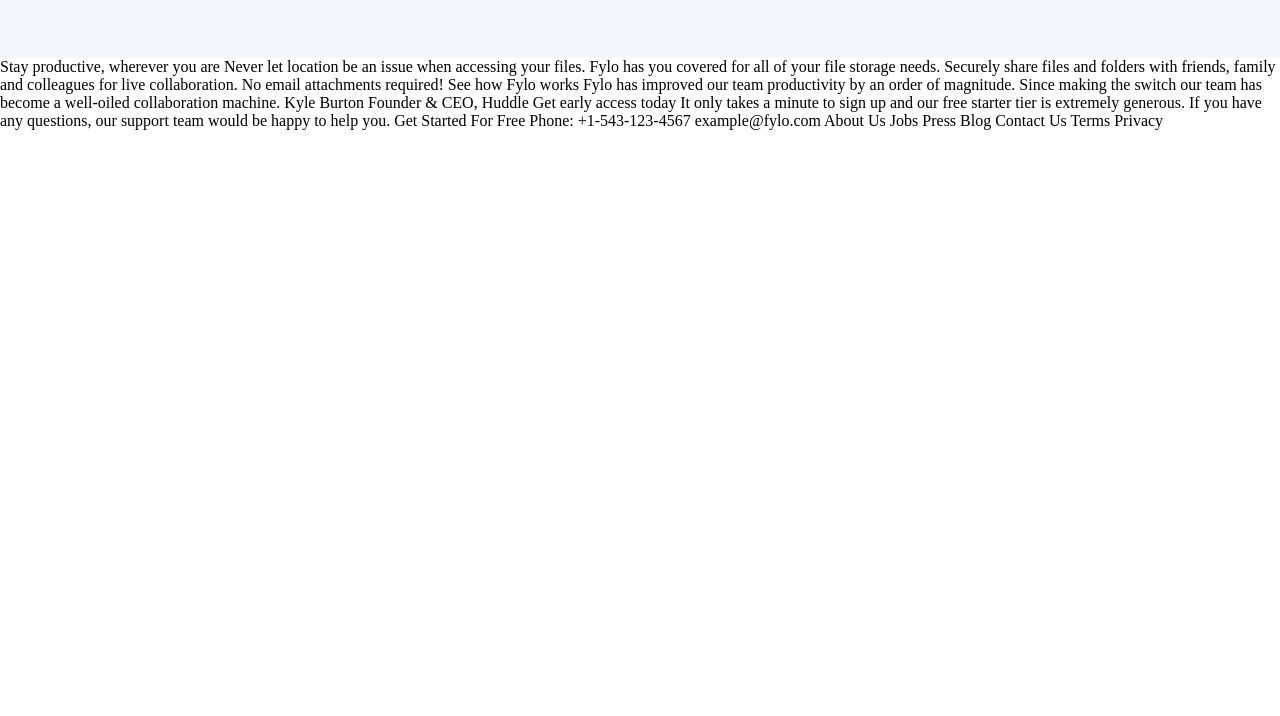
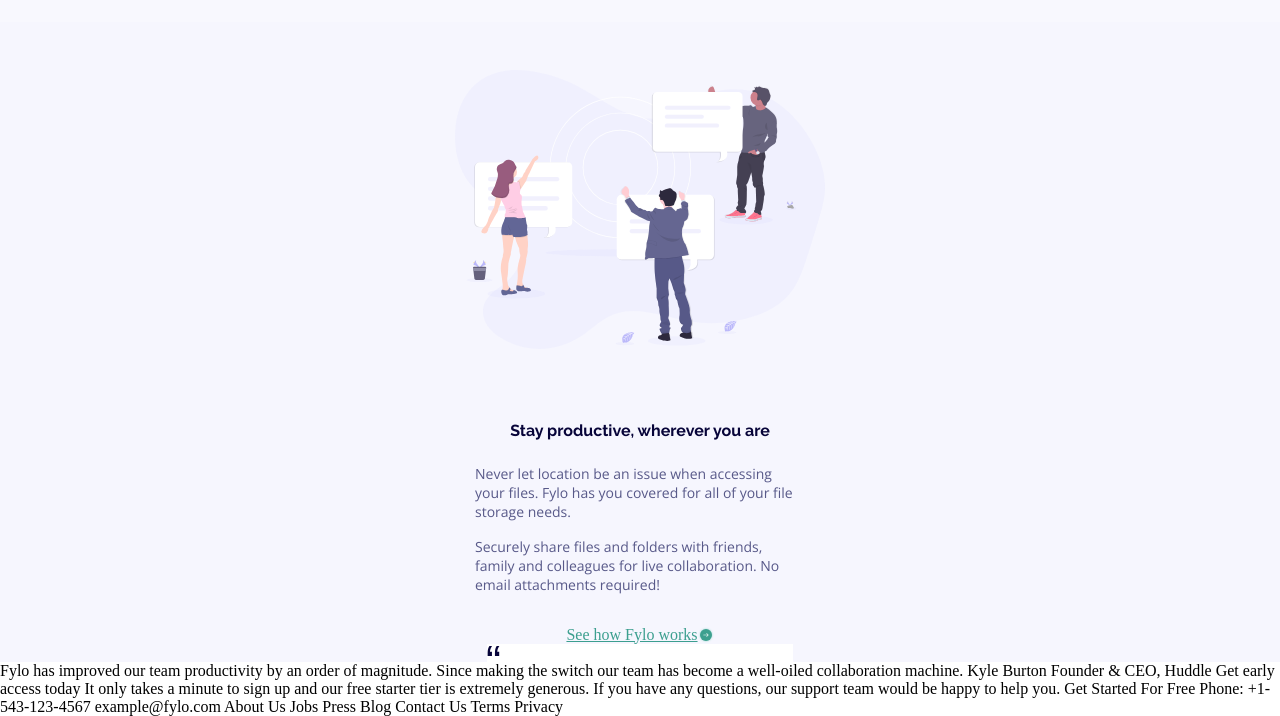
Before and after one commit to zyadfallatah/frontend-mentor-challenge-4, a plain HTML site: page index.html in a window 1280 px wide. Shown: the part 769-1485 px from the top of the page. Before the commit the page ends 899 px from the top, so only its background shows below. Drawn offline with nearby package versions, Linux system fonts and the light colour scheme.

Commit message:
Added { productive content } with out { box }

```diff
--- a/index.html
+++ b/index.html
@@ -77,21 +77,35 @@
     </div>
     <div class="overlay">
       <div class="container">
-
+        <div class="image">
+          <img src="images/illustration-2.svg" alt="hero-2">
+        </div>
+        <div class="content">
+          <h2 class="heading">Stay productive, wherever you are</h2>
+          <p class="first-para">
+            Never let location be an issue when accessing your files. Fylo has you
+            covered for all of your file storage needs.
+          </p>
+          <p class="second-para">
+            Securely share files and folders with friends, family and colleagues for
+            live collaboration. No email attachments required!
+          </p>
+          <a href="#" class="fylo-work">
+            See how Fylo works
+            <img src="images/icon-arrow.svg" alt="arrow">
+          </a>
+          <div class="box">
+            <img src="images/icon-quotes.svg" alt="quote">
+          </div>
+        </div>
       </div>
     </div>
   </section>
   <!-- End productive Section -->
 
-  Stay productive, wherever you are
 
-  Never let location be an issue when accessing your files. Fylo has you
-  covered for all of your file storage needs.
 
-  Securely share files and folders with friends, family and colleagues for
-  live collaboration. No email attachments required!
 
-  See how Fylo works
 
   Fylo has improved our team productivity by an order of magnitude. Since
   making the switch our team has become a well-oiled collaboration machine.
--- a/style.css
+++ b/style.css
@@ -189,10 +189,17 @@ header ul li a {
 /* End Introduction */
 
 /* Start productive */
+.productive {
+  margin-top: 6rem;
+}
+.productive .container {
+  max-width: 400px  ;
+}
 
-/* background color and curves */
+/* Start background color and curves */
 .productive img[alt = "mobile curve"],
-.productive img[alt = "desktop curve"] {
+.productive img[alt = "desktop curve"],
+.productive img[alt = "hero-2"] {
   display: block;
   width: 100%;
 }
@@ -209,7 +216,48 @@ header ul li a {
 }
 .productive .overlay {
   background-color: var(--neutral-blue);
-  height: 100px;
+}
+/* End background color and curves */
+
+.productive img[alt = "hero-2"] {
+  padding: 3rem 0;
+}
+.productive .heading {
+  color: var(--primary-dark-blue);
+  padding: 1.5rem 0;
+  text-align: center;
+  font-size: 1rem;
+  font-weight: 700;
+  font-family: var(--raleway);
+}
+.productive .content p {
+  max-width: 330px;
+  color: var(--primary-Desaturated-Blue);
+  font-family: var(--open-sans);
+  font-size: 14px;
+  margin: 0 auto;
+}
+.productive .second-para {
+  margin: 1rem auto !important   ;
+}
+.productive .content a {
+  display: flex;
+  justify-content: center;
+  align-items: center;
+  text-decoration: underline;
+  margin-top: 2rem;
+  color: var(--accent-cyan);
+}
+.productive .content a:hover {
+  filter: brightness(1.4);
+  -webkit-filter: brightness(1.4);
+  -o-filter: brightness(1.4);
+  -moz-filter: brightness(1.4);
+  -ms-filter: brightness(1.4);
 }
 
+.productive .box {
+  background-color: white;
+  margin: 0 2rem;
+}
 /* End productive */
```
